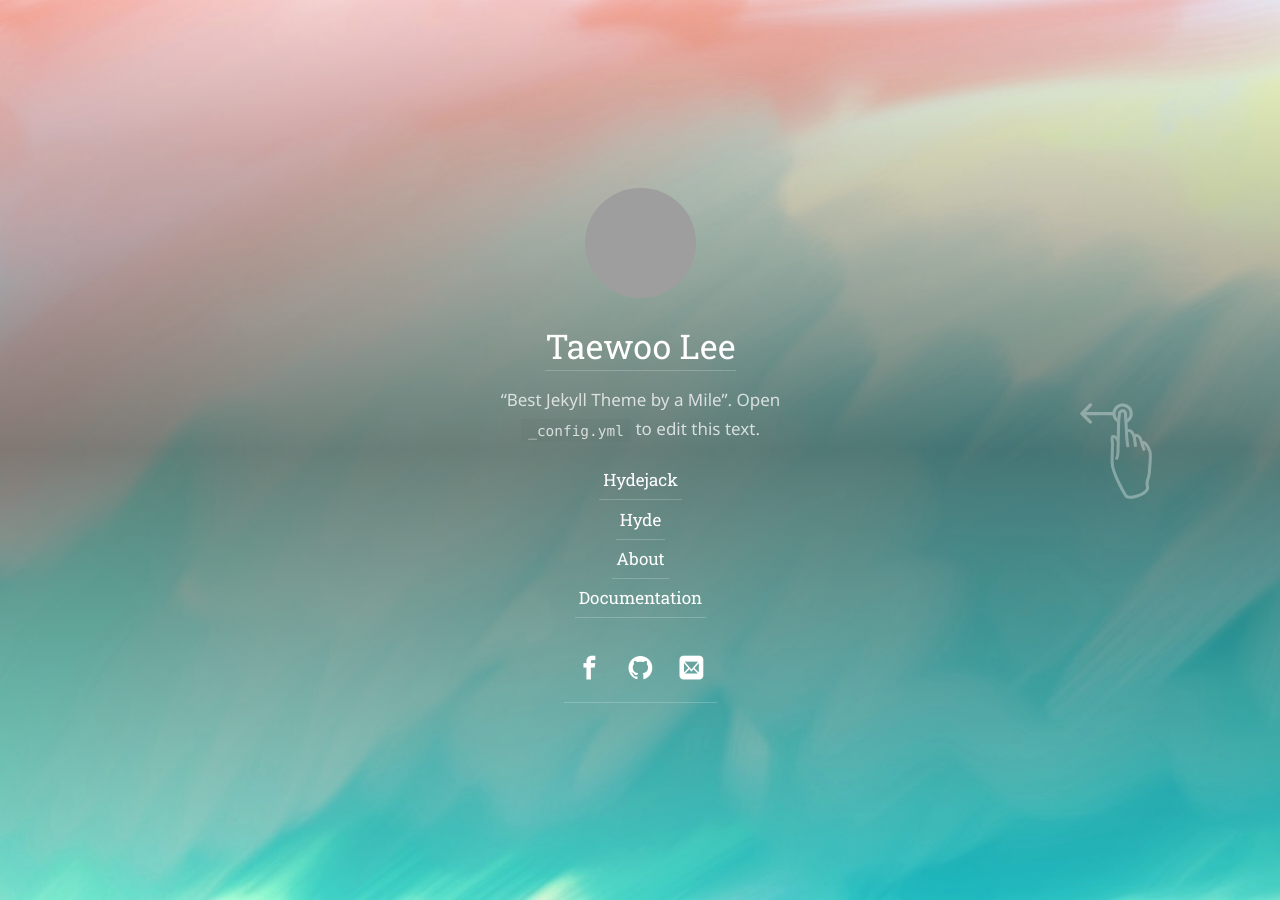
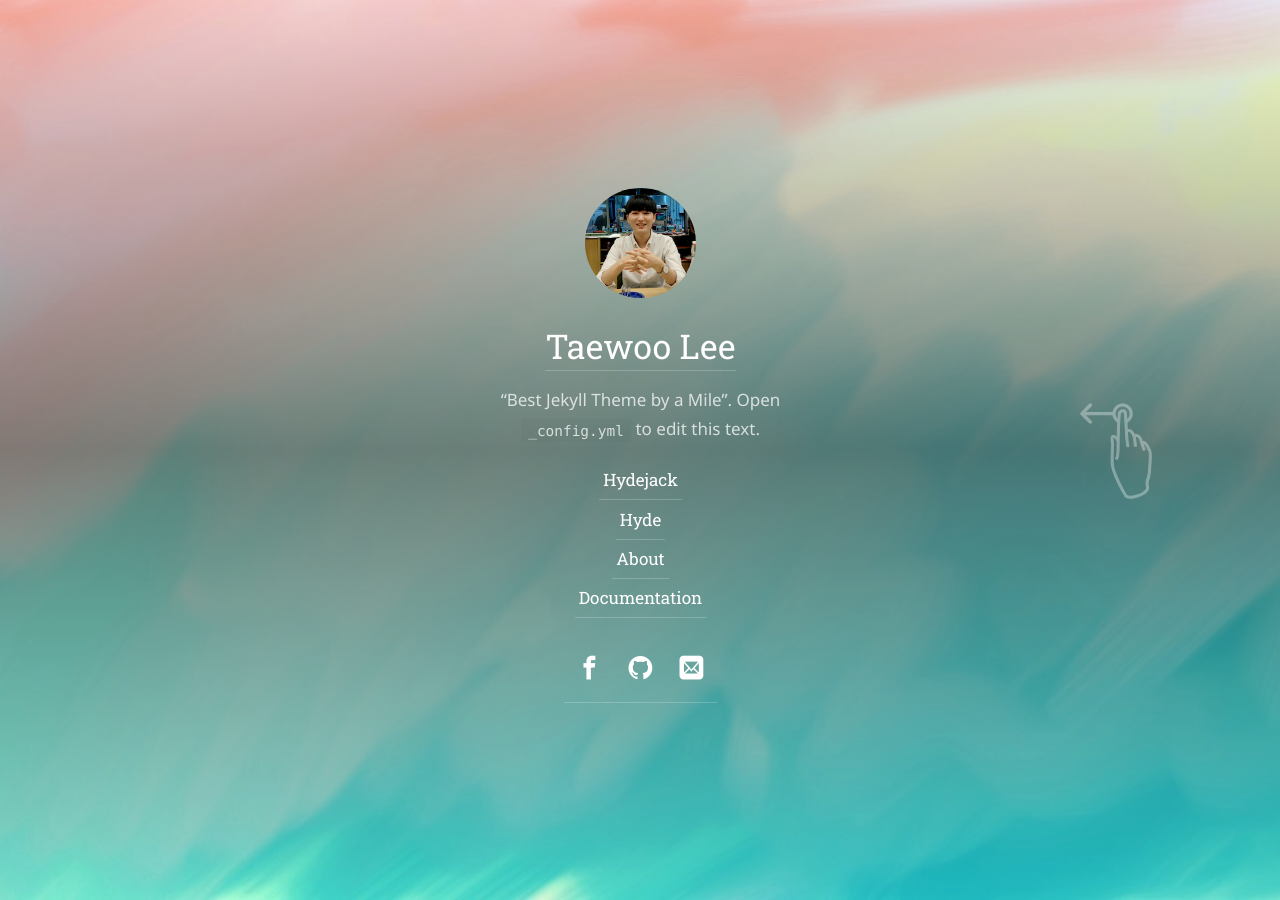
Before and after one commit to TaeWoo21/past_TaeWoo21.github.io, a Jekyll site: the page built from index.html, in a window 1280 px wide. Built offline with Jekyll 4.4.1, drawn with Linux system fonts in a browser that asks for light colours; some web fonts are replaced; the list of posts is cut into pages by our own code; grey boxes are pictures that could not be loaded.

Commit message:
Update _config.yml

```diff
--- a/_config.yml
+++ b/_config.yml
@@ -38,7 +38,7 @@ keywords:              []
 # A (square) logo for your site.
 # If provided, it will be shown at the top of the sidebar.
 # It also used by the `jekyll-seo-tag` plugin.
-logo:                  /assets/img/me.jpg
+logo:                  /assets/icons/icon.png
 
 # This should be the same author as first entry in `_data/authors.yml`.
 author:
```
